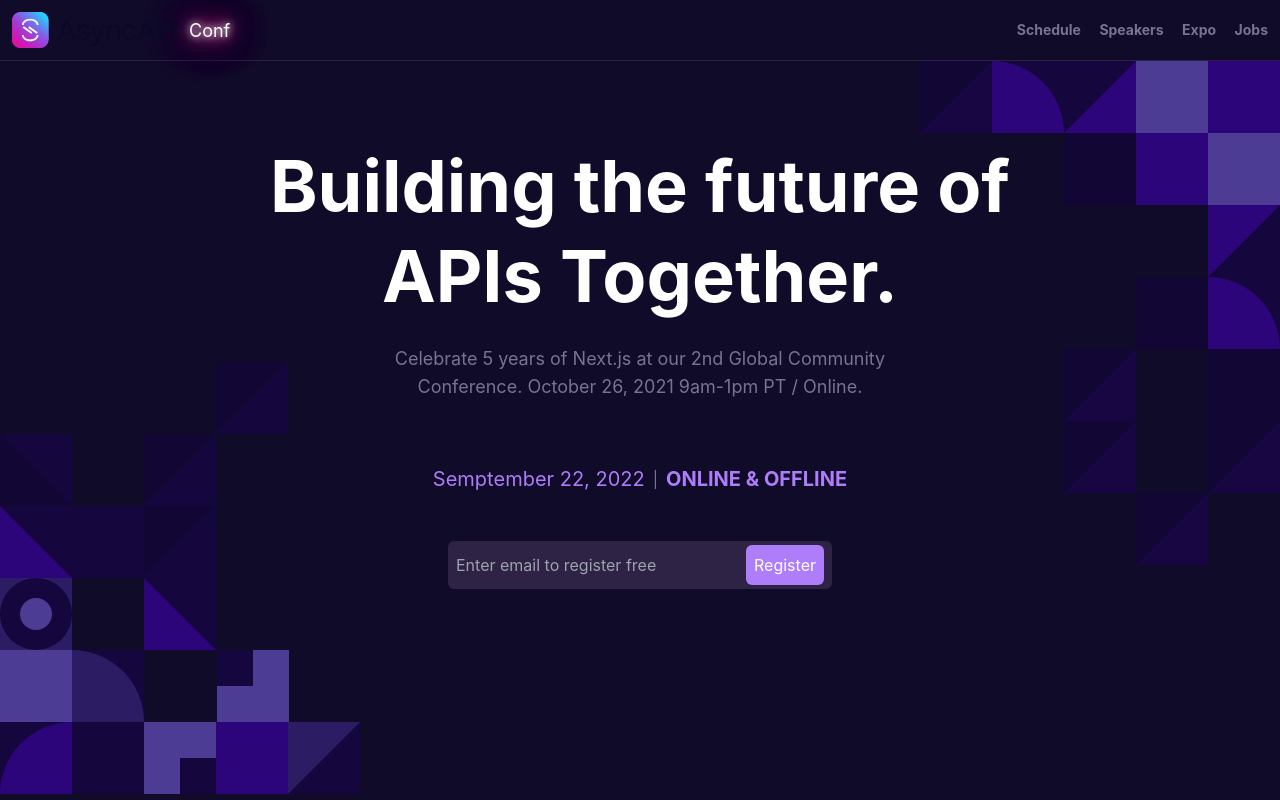
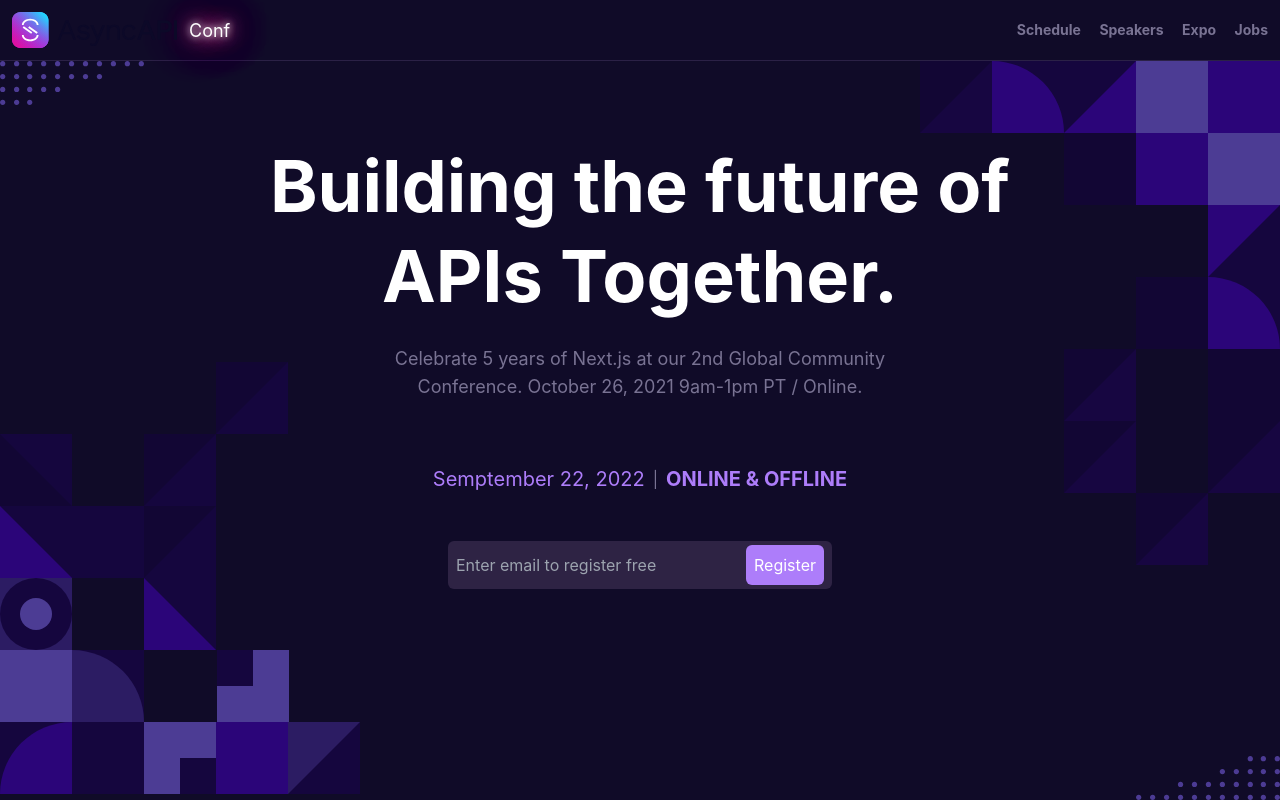
Before and after one commit to asyncapi/conference-website, a Next.js app: page / in a window 1280 px wide. Built offline with nearby package versions, Linux system fonts and the light colour scheme.

Commit message:
added dots pattern

```diff
--- a/components/Header/header.js
+++ b/components/Header/header.js
@@ -2,11 +2,18 @@
 import Image from "next/image";
 import React from "react";
 import pattern1 from "../illustrations/pattern1.svg";
+import dots from "../illustrations/dots.svg";
 import pattern2 from "../illustrations/pattern2.svg";
 
 function Header() {
   return (
     <div>
+      <div className="absolute">
+        <Image src={dots} alt="dots" />
+      </div>
+      <div className="absolute bottom-0 right-0 rotate-180">
+        <Image src={dots} alt="dots" />
+      </div>
       <div className="absolute right-0 opacity-50">
         <Image src={pattern1} alt="pattern" />
       </div>
```
Also changed, not shown: components/illustrations/dots.svg (added).
